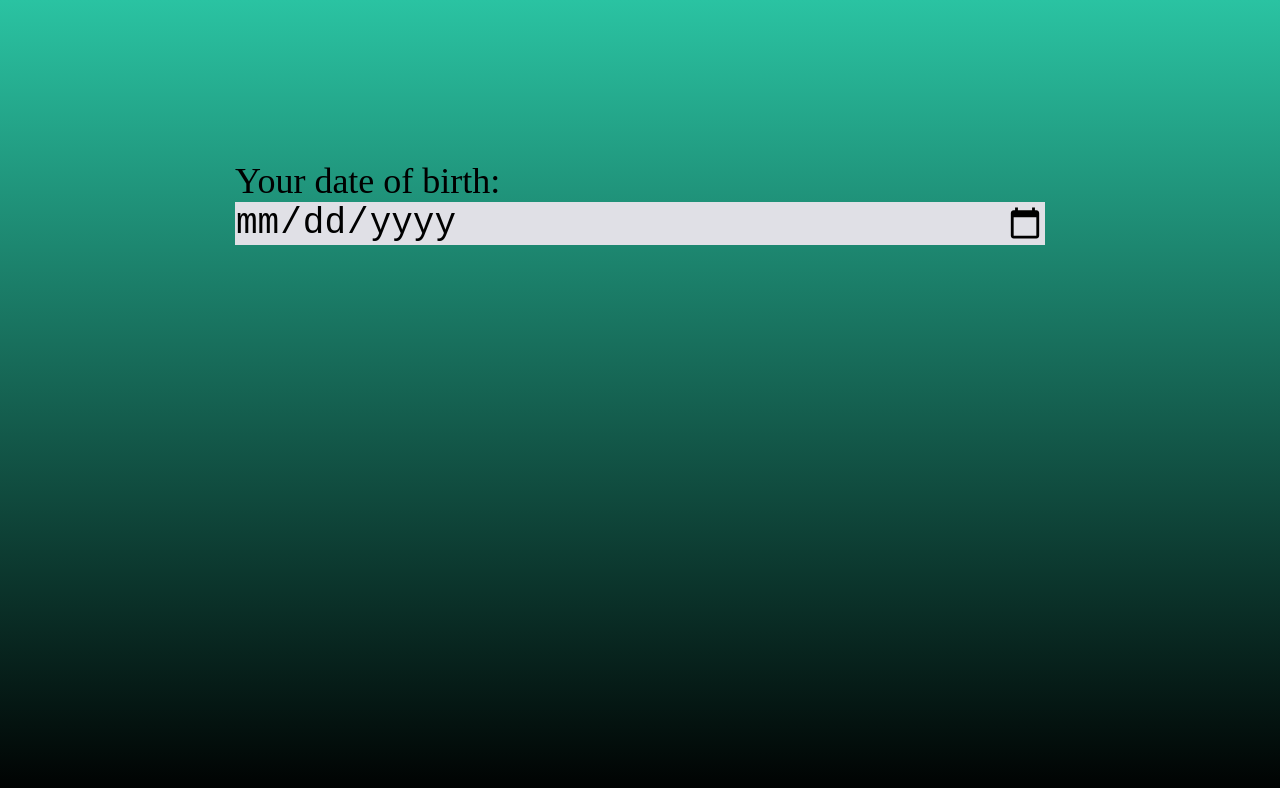
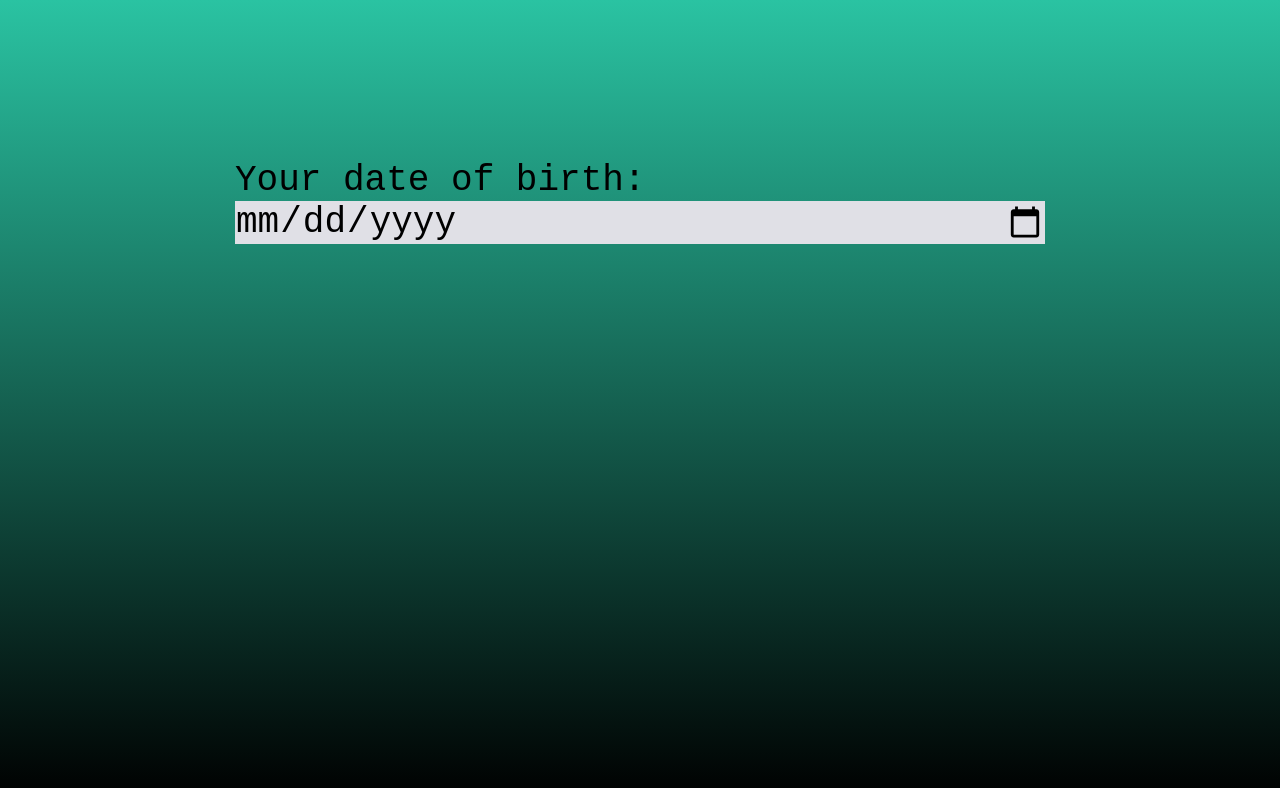
Before and after one commit to zblednu/time-till-death, a plain HTML site: page index.html in a window 1280 px wide. Drawn offline with Linux system fonts and the light colour scheme.

Commit message:
letter spacing to 0

```diff
--- a/style.css
+++ b/style.css
@@ -4,6 +4,8 @@
 
 html {
   font-size: var(--font-size);
+  font-family: monospace;
+  letter-spacing: 0;
 }
 
 * {
```
